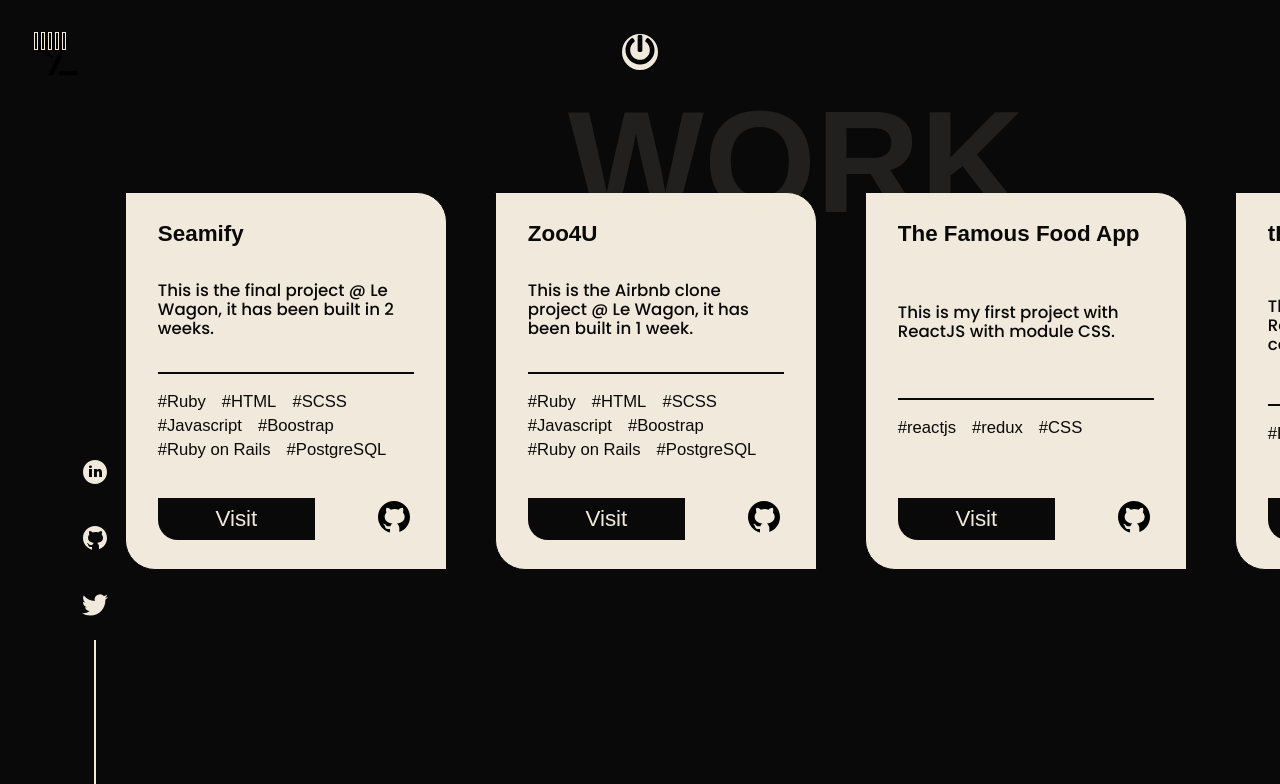
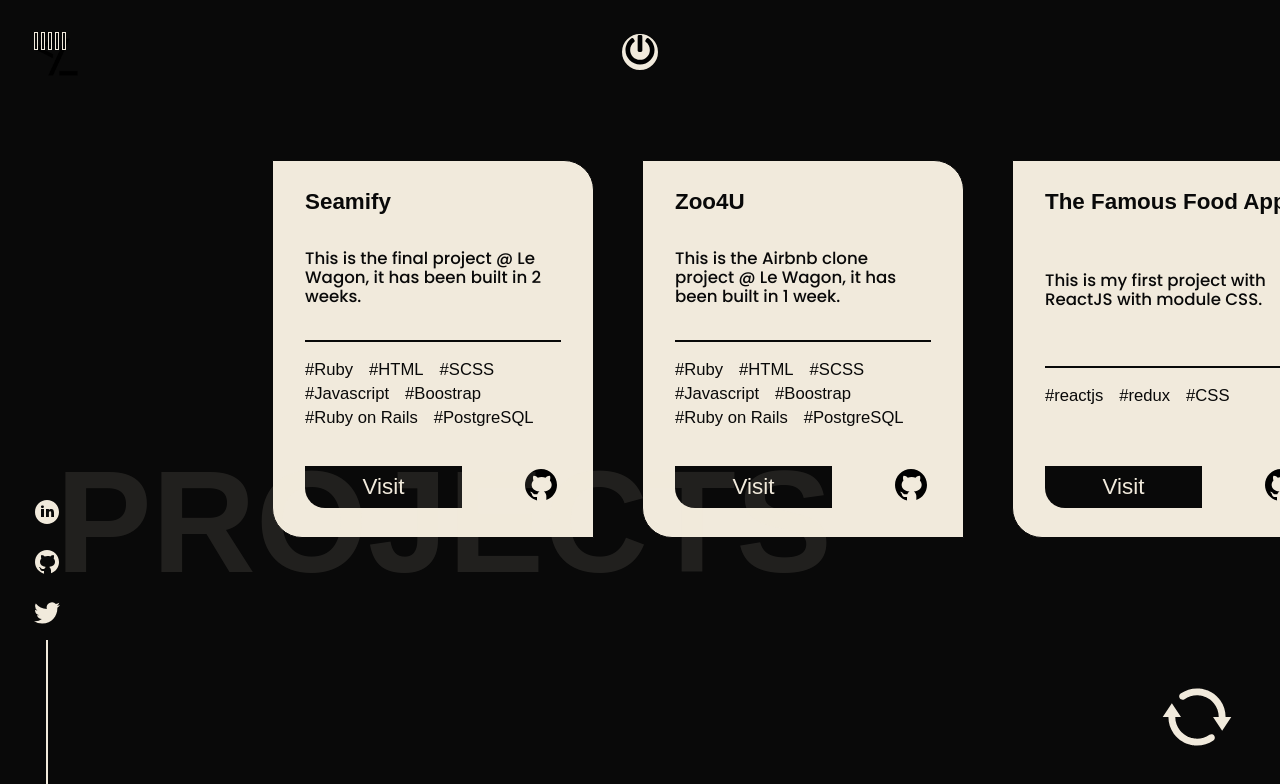
Before and after one commit to Cyme101/new-portfolio, a React (Create React App) app: page /projects in a window 1280 px wide. Shown: the top 784 px of the page. Built offline with nearby package versions, Linux system fonts and the light colour scheme.

Commit message:
Added the Arrows with Rotate, changed card color, removed some rems between the social icons.

```diff
--- a/src/components/AboutMePage.js
+++ b/src/components/AboutMePage.js
@@ -25,7 +25,7 @@ const Main = styled.div`
   font-size: calc(0.5rem + 1vw);
   height: 60vh;
   justify-content: center;
-  left: calc(4rem + 6vw);
+  left: calc(10rem + 6vw);
   line-height: 1.2;
   padding: 2rem;
   position: absolute;
@@ -56,9 +56,6 @@ const AboutMePage = () => {
           Bootcamp @ Le Wagon Montreal which I graduated in March 2022. The
           Front-End is where I like to challenge myself and create through code.
           <br /> <br />
-          My motivation comes from creating visually appealing websites. It is
-          new technologies that drive me the most.
-          <br /> <br />
           I am also a cat mom.
           <br /> <br />
           You can connect with me via social links.
--- a/src/components/AllSvgs.js
+++ b/src/components/AllSvgs.js
@@ -64,6 +64,7 @@ export const Twitter = (props) => {
 export const Laptop = (props) => {
   return (
     <svg
+      aria-hidden="true"
       xmlns="http://www.w3.org/2000/svg"
       width={640}
       height={640}
@@ -74,3 +75,22 @@ export const Laptop = (props) => {
     </svg>
   );
 };
+
+export const Arrows = (props) => {
+  return (
+    <svg
+      aria-hidden="true"
+      version="1.1"
+      xmlns="http://www.w3.org/2000/svg"
+      width={30}
+      height={30}
+      viewBox="0 0 1000 1000"
+      {...props}
+    >
+      <g>
+        <path d="M678.1,754.1c-54,37.9-117.1,56.8-181.8,55.9c-8.6-0.1-17-0.5-25.4-1.3c-3.4-0.3-6.8-0.9-10.3-1.3c-6.6-0.9-13.2-1.7-19.6-3c-4-0.8-7.9-1.8-11.7-2.7c-6.3-1.4-12.6-2.9-18.7-4.8c-3-0.9-5.9-2-8.8-3c-7.1-2.3-14.1-4.8-21-7.7c-1.5-0.6-3.1-1.4-4.6-2c-8-3.5-15.9-7.2-23.7-11.4c-0.3-0.2-0.7-0.4-1-0.5c-26-14.3-49.8-32.1-70.6-52.9c-0.3-0.3-0.6-0.7-1-1.1c-6.5-6.5-12.6-13.3-18.5-20.4c-1.2-1.5-2.4-3.2-3.7-4.7c-42.4-53.1-68-120.3-68-193.3h81.7l-130.7-196L10,499.9h81.7c0,85.9,26.8,165.6,72.3,231.4c0.5,0.9,0.9,1.9,1.5,2.8c4.7,6.7,10,12.9,15,19.3c1.9,2.4,3.7,4.9,5.6,7.2c7.4,9.1,15.4,17.5,23.5,25.9c0.8,0.8,1.5,1.6,2.3,2.4c27.3,27.3,58.2,50.4,91.8,68.8c0.9,0.5,1.8,1.1,2.7,1.5c9.6,5.2,19.6,9.9,29.7,14.4c2.5,1.1,5,2.3,7.5,3.3c8.6,3.6,17.5,6.7,26.4,9.7c4.2,1.4,8.4,2.9,12.7,4.2c7.8,2.3,15.8,4.2,23.8,6.1c5.4,1.3,10.6,2.6,16,3.6c2.3,0.5,4.4,1.2,6.6,1.5c7.6,1.3,15.2,2.1,22.8,3c2.7,0.3,5.4,0.8,8.2,1.1c13.6,1.3,27.2,2.2,40.7,2.2c83,0,164-25.4,233.5-74c22.2-15.6,27.6-46.1,12-68.2C730.7,743.9,700.2,738.6,678.1,754.1" />
+        <path d="M908.4,499.9c0-85.7-26.7-165.2-72-230.9c-0.6-1.1-1.1-2.3-1.8-3.3c-5.7-8-11.8-15.5-17.9-23c-0.7-0.9-1.4-1.9-2.1-2.8c-41.4-50.3-93.5-89.1-152.4-114.5c-1.6-0.7-3.2-1.5-4.9-2.2c-9.5-3.9-19.1-7.3-28.8-10.5c-3.5-1.2-6.9-2.4-10.5-3.4c-8.4-2.5-17-4.6-25.7-6.6c-4.8-1.1-9.5-2.3-14.4-3.3c-2.4-0.4-4.6-1.2-7-1.6c-6.5-1.1-12.9-1.6-19.4-2.5c-4.5-0.5-8.8-1.2-13.3-1.7c-10.8-1-21.6-1.4-32.4-1.6c-2,0-3.8-0.3-5.8-0.3c-0.3,0-0.7,0.1-1,0.1c-82.9,0-163.7,25.1-233.1,73.7c-22.2,15.5-27.6,46-12,68.2c15.5,22.2,46.1,27.6,68.2,12c53.6-37.5,116.2-56.5,180.3-55.9c9.2,0,18.3,0.5,27.3,1.4c2.8,0.3,5.5,0.7,8.3,1c7.4,0.9,14.7,2,21.9,3.4c3.2,0.6,6.3,1.4,9.5,2.2c7.1,1.6,14.1,3.3,21,5.4c2.2,0.7,4.3,1.5,6.6,2.2c7.9,2.5,15.7,5.4,23.3,8.5c0.8,0.3,1.6,0.7,2.3,1c45.7,19.6,85.8,49.9,117,87.7c0.2,0.2,0.4,0.5,0.5,0.7c44,53.6,70.5,122,70.5,196.6h-81.7l130.7,196L990,500L908.4,499.9L908.4,499.9z" />
+      </g>
+    </svg>
+  );
+};
--- a/src/components/Intro.js
+++ b/src/components/Intro.js
@@ -11,7 +11,6 @@ const IntroBox = styled(motion.div)`
   top: 50%;
   transform: translate(-50%, -50%);
   width: 65vw;
-
   background: linear-gradient(
         to right,
         ${(props) => props.theme.body} 50%,
@@ -42,7 +41,7 @@ const IntroSubBox = styled.div`
     left: 50%;
     position: absolute;
     transform: translate(-50%, 0%);
-    width: 85%;
+    width: 90%;
   }
 `;
 
--- a/src/components/Main.js
+++ b/src/components/Main.js
@@ -39,7 +39,7 @@ const Contact = styled.a`
 
 const PROJECTS = styled(NavLink)`
   color: ${(props) => (props.click ? props.theme.body : props.theme.text)};
-  right: 1rem;
+  right: 2rem;
   position: absolute;
   text-decoration: none;
   top: 50%;
@@ -91,8 +91,8 @@ const Center = styled.button`
 
 const LogoCenter = styled.img`
   background-image: url({img});
-  height: 60%;
-  width: 60%;
+  height: 50%;
+  width: 50%;
 `;
 
 const DarkDiv = styled.div`
@@ -125,7 +125,6 @@ const Main = () => {
               width={click ? 120 : 200}
               height={click ? 120 : 200}
               style={{ color: "inherit" }}
-              rel="noreferrer"
               img
               src={img}
             />
--- a/src/components/MySkillsPage.js
+++ b/src/components/MySkillsPage.js
@@ -12,7 +12,7 @@ const Box = styled.div`
   background-color: ${(props) => props.theme.body};
   display: flex;
   height: 100vh;
-  justify-content: space-evenly;
+  justify-content: center;
   position: relative;
   width: 100vw;
 `;
@@ -82,8 +82,8 @@ const MySkillsPage = () => {
             <Laptop width={40} height={40} /> Front-End Web Developer
           </Title>
           <Description>
-            After a Full-Stack Web Development Bootcamp in 2022, the Front-End
-            is where I like to challenge myself and create through code.
+            My motivation comes from creating visually appealing websites. It is
+            new technologies that drive me the most.
           </Description>
           <Description>
             <strong>Skills</strong>
@@ -97,7 +97,7 @@ const MySkillsPage = () => {
             <p>GitHub & VSCode.</p>
           </Description>
         </Main>
-        <HeadTitle text="SKILLS" top="77%" right="40%" />
+        <HeadTitle text="SKILLS" top="77%" right="25%" />
       </Box>
     </ThemeProvider>
   );
--- a/src/components/ProjectsPage.js
+++ b/src/components/ProjectsPage.js
@@ -1,4 +1,4 @@
-import React, { useRef } from "react";
+import React, { useEffect, useRef } from "react";
 import styled, { ThemeProvider } from "styled-components";
 import { DarkTheme } from "./Themes";
 import { motion } from "framer-motion";
@@ -9,6 +9,7 @@ import PowerButton from "../subComponents/PowerButton";
 import HeadTitle from "../subComponents/HeadTitle";
 import { Projects } from "../data/ProjectsData";
 import Card from "../subComponents/Card";
+import { Arrows } from "./AllSvgs";
 
 const Box = styled.div`
   align-items: center;
@@ -19,12 +20,22 @@ const Box = styled.div`
 `;
 
 const Main = styled(motion.ul)`
-  color: white;
+  color: #f1eadc;
   display: flex;
   height: 40vh;
-  left: calc(3rem + 6vw);
+  left: calc(5rem + 15vw);
   position: fixed;
-  top: 12rem;
+  top: 10rem;
+`;
+
+const Rotate = styled.span`
+  bottom: 3rem;
+  display: block;
+  height: 70px;
+  position: fixed;
+  right: 3rem;
+  width: 70px;
+  z-index: 1;
 `;
 
 // Framer-motion Configuration
@@ -42,6 +53,23 @@ const Container = {
 
 const ProjectsPage = () => {
   const ref = useRef(null);
+  const arrows = useRef(null);
+
+  useEffect(() => {
+    let element = ref.current;
+
+    const rotate = () => {
+      element.style.transform = `translateX(${-window.pageYOffset}px)`;
+
+      return (arrows.current.style.transform =
+        "rotate(" + -window.pageYOffset + "deg)");
+    };
+
+    window.addEventListener("scroll", rotate);
+    return () => {
+      window.removeEventListener("scroll", rotate);
+    };
+  }, []);
 
   return (
     <ThemeProvider theme={DarkTheme}>
@@ -54,7 +82,10 @@ const ProjectsPage = () => {
             <Card key={d.id} data={d} />
           ))}
         </Main>
-        <HeadTitle text="WORK" top="10%" right="20%" />
+        <Rotate ref={arrows}>
+          <Arrows width={70} height={70} fill={DarkTheme.text} />
+        </Rotate>
+        <HeadTitle text="PROJECTS" top="55%" right="35%" />
       </Box>
     </ThemeProvider>
   );
--- a/src/subComponents/SocialIcons.js
+++ b/src/subComponents/SocialIcons.js
@@ -1,7 +1,6 @@
 import React from "react";
 import { motion } from "framer-motion";
 import styled from "styled-components";
-import { NavLink } from "react-router-dom";
 import { LinkedIn, GitHub, Twitter } from "../components/AllSvgs";
 import { LightTheme } from "../components/Themes";
 
@@ -10,26 +9,26 @@ const Icons = styled.div`
   bottom: 0;
   display: flex;
   flex-direction: column;
-  left: 5rem;
+  left: 2rem;
   position: fixed;
   z-index: 3;
 
   & > *:not(:last-child) {
-    margin: 1rem 0;
+    margin: 0.5rem 0;
   }
 `;
 
 const Line = styled(motion.span)`
   background-color: ${(props) =>
     props.color === "light" ? LightTheme.text : LightTheme.body};
-  height: 10rem;
+  height: 9rem;
   width: 2px;
 `;
 
 const SocialIcons = (props) => {
   return (
     <Icons>
-      <NavLink
+      <a
         style={{ color: "inherit" }}
         target="_blank"
         rel="noreferrer"
@@ -40,8 +39,8 @@ const SocialIcons = (props) => {
           height={30}
           fill={props.theme === "light" ? LightTheme.text : LightTheme.body}
         />
-      </NavLink>
-      <NavLink
+      </a>
+      <a
         style={{ color: "inherit" }}
         target="_blank"
         rel="noreferrer"
@@ -52,19 +51,19 @@ const SocialIcons = (props) => {
           height={30}
           fill={props.theme === "light" ? LightTheme.text : LightTheme.body}
         />
-      </NavLink>
-      <NavLink
+      </a>
+      <a
         style={{ color: "inherit" }}
         target="_blank"
         rel="noreferrer"
-        to={{ pathname: "https://twitter.com/IzabelVall" }}
+        href="https://twitter.com/IzabelVall"
       >
         <Twitter
           width={30}
           height={30}
           fill={props.theme === "light" ? LightTheme.text : LightTheme.body}
         />
-      </NavLink>
+      </a>
       <Line
         color={props.theme}
         initial={{
```
Also changed, not shown: src/assets/svg/arrows.svg (added).
